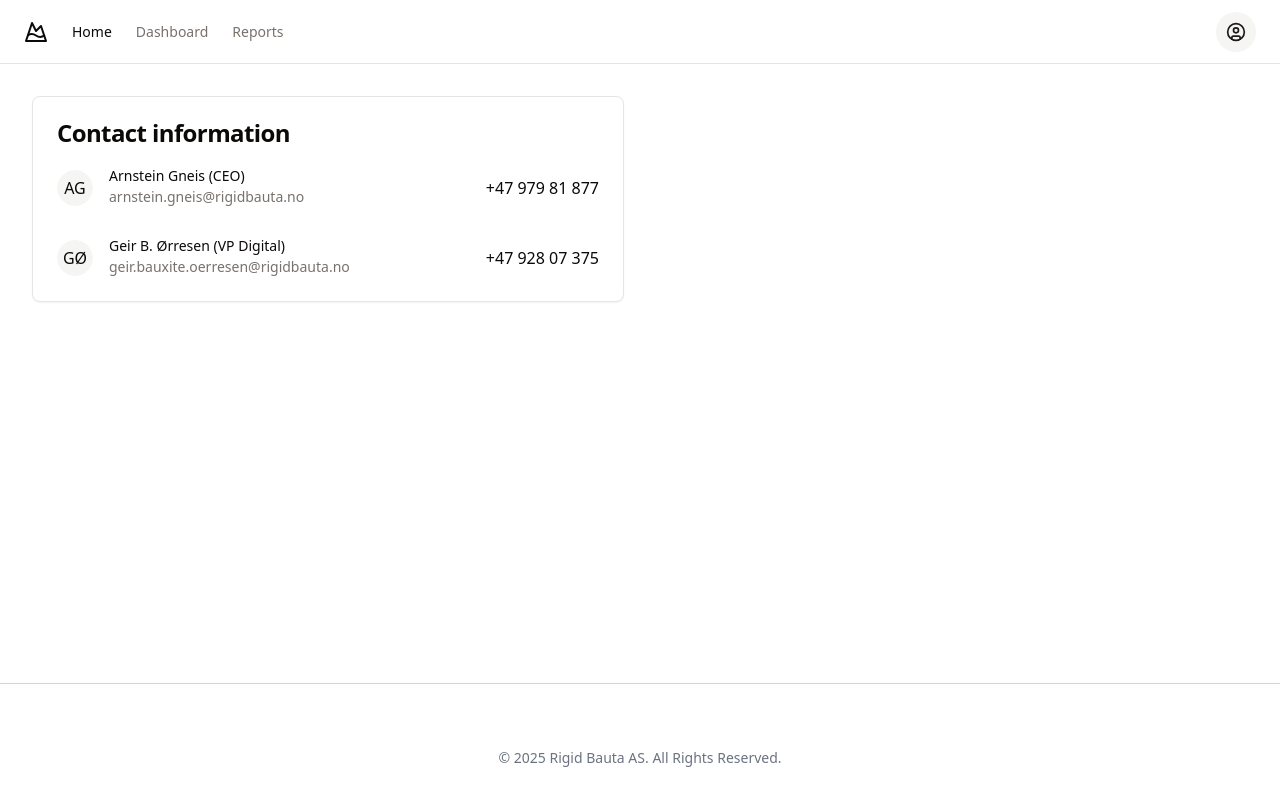
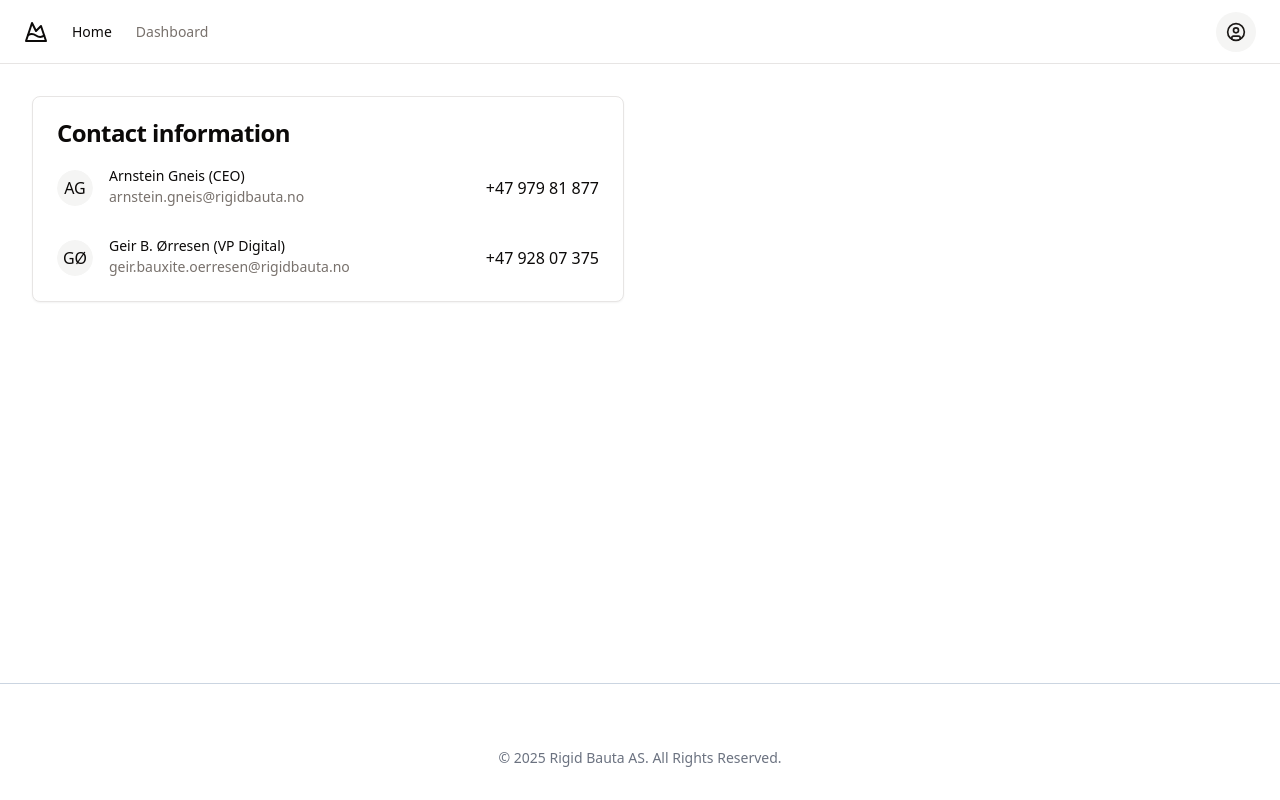
Before and after one commit to varianter/startskudd2025-rdd, a Next.js app: page / in a window 1280 px wide. Built offline with nearby package versions, Linux system fonts and the light colour scheme.

Commit message:
Remove navbar link to reports

```diff
--- a/src/app/page-links.tsx
+++ b/src/app/page-links.tsx
@@ -22,7 +22,7 @@ export default function Links() {
     <>
       <Link {...hrefActive(null)}>Home</Link>
       <Link {...hrefActive("dashboard")}>Dashboard</Link>
-      <Link {...hrefActive("reports")}>Reports</Link>
+      {/*<Link {...hrefActive("reports")}>Reports</Link>*/}
     </>
   );
 }
```
